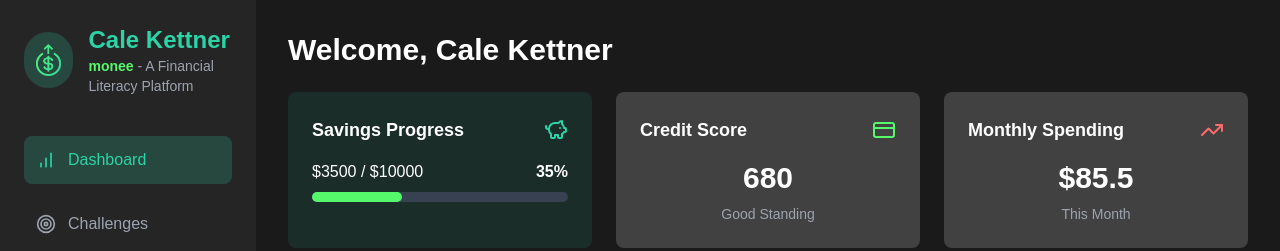
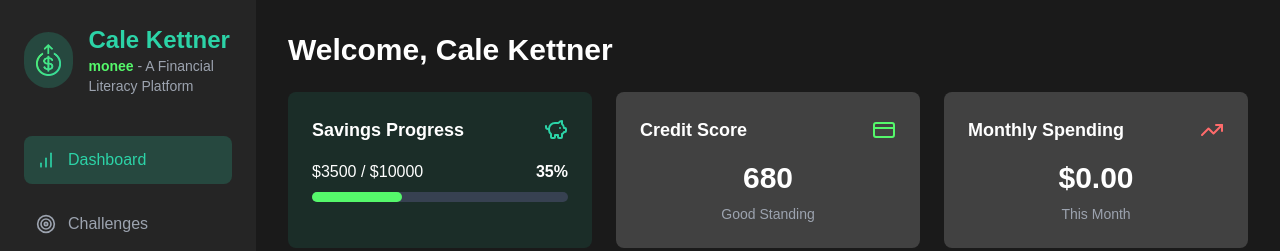
Before and after one commit to calekett/Monee, a Next.js app: page /dashboard in a window 1280 px wide. Shown: the top 251 px of the page. Built offline with nearby package versions, Linux system fonts and the light colour scheme.

Commit message:
final project

```diff
--- a/app/dashboard/page.tsx
+++ b/app/dashboard/page.tsx
@@ -129,14 +129,17 @@ const FinancialFitnessCoach: React.FC = () => {
     amountNeeded: 0
   });
 
-  // Calculate total points from all challenges
-//   const totalPoints = user.challenges.reduce(
-//     (sum, challenge) => sum + challenge.points,
-//     0
-//   );
+  // ADDED: State for handling the CSV file
+  const [csvFile, setCsvFile] = useState<File | null>(null);
 
   // Create state to handle the count-up animation
   const [pointsCount, setPointsCount] = useState(0);
+
+  // ADDED: Chatbot states
+  const [chatInput, setChatInput] = useState('');
+  const [chatMessages, setChatMessages] = useState<{ role: 'assistant' | 'user'; content: string }[]>([
+    { role: 'assistant', content: 'Hello, I am Moneebot. How can I assist you today?' },
+  ]);
 
   useEffect(() => {
     const timer = setTimeout(() => {
@@ -168,10 +171,25 @@ const FinancialFitnessCoach: React.FC = () => {
     return Math.round((user.currentSavings / user.savingsGoal) * 100);
   };
 
+  // UPDATED: Only sum expenses for the current month + year, then round
   const calculateMonthlySpending = (): number => {
-    return user.transactions
+    const now = new Date();
+    const currentMonth = now.getMonth();
+    const currentYear = now.getFullYear();
+
+    const spendingThisMonth = user.transactions
       .filter(t => t.type === 'expense')
+      .filter(t => {
+        const txDate = new Date(t.date);
+        return (
+          txDate.getMonth() === currentMonth &&
+          txDate.getFullYear() === currentYear
+        );
+      })
       .reduce((sum, transaction) => sum + transaction.amount, 0);
+
+    // Round to nearest decimal (here, 2 decimals)
+    return Math.round(spendingThisMonth * 100) / 100;
   };
 
   const renderProgressBar = (progress: number, color: string = 'bg-[#55f86b]') => {
@@ -194,8 +212,6 @@ const FinancialFitnessCoach: React.FC = () => {
     setUser({
       ...user,
       challenges: updatedList,
-      // Optionally, you could add the new challenge's points to totalPoints
-      // totalPoints: user.totalPoints + newChallenge.points
     });
     setNewChallenge({
       id: user.challenges.length + 2,
@@ -207,6 +223,90 @@ const FinancialFitnessCoach: React.FC = () => {
       amountNeeded: 0
     });
     setShowCreateForm(false);
+  };
+
+  // ADDED: Handle CSV file selection
+  const handleFileChange = (event: React.ChangeEvent<HTMLInputElement>) => {
+    if (event.target.files && event.target.files.length > 0) {
+      setCsvFile(event.target.files[0]);
+    }
+  };
+
+  // ADDED: Parse CSV lines
+  const parseCSV = (text: string) => {
+    const lines = text.split(/\r?\n/).filter(line => line.trim() !== '');
+    const newTransactions: Transaction[] = [];
+
+    // We'll create transaction IDs by continuing from the last existing ID
+    let nextId = user.transactions.length ? user.transactions[user.transactions.length - 1].id + 1 : 1;
+
+    for (let line of lines) {
+      // Remove surrounding quotes if present
+      line = line.trim();
+      if (line.startsWith('"') && line.endsWith('"')) {
+        line = line.substring(1, line.length - 1);
+      }
+
+      // Split by "," inside the string
+      const parts = line.split('","');
+      // According to the format:
+      // [date, amount, "*", "", description]
+      if (parts.length >= 5) {
+        const date = parts[0];
+        const amountString = parts[1];
+        const desc = parts[4];
+
+        const amount = parseFloat(amountString);
+        const type = amount < 0 ? 'expense' : 'income';
+
+        // Create a new transaction object
+        newTransactions.push({
+          id: nextId++,
+          date: date,
+          description: desc,
+          amount: Math.abs(amount),
+          type,
+          category: 'General'
+        });
+      }
+    }
+
+    // Append new transactions to existing ones
+    setUser(prevUser => ({
+      ...prevUser,
+      transactions: [...prevUser.transactions, ...newTransactions]
+    }));
+  };
+
+  // ADDED: Handle the CSV upload & reading
+  const handleUploadCSV = () => {
+    if (!csvFile) return;
+    const reader = new FileReader();
+    reader.onload = e => {
+      if (typeof e.target?.result === 'string') {
+        parseCSV(e.target.result);
+      }
+    };
+    reader.readAsText(csvFile);
+  };
+
+  // ADDED: Chatbot submission handler
+  const handleChatSubmit = (e: React.FormEvent) => {
+    e.preventDefault();
+    if (!chatInput.trim()) return;
+
+    // Add the user message
+    const newMessages = [...chatMessages, { role: 'user', content: chatInput }];
+    setChatMessages(newMessages);
+    setChatInput('');
+
+    // You can replace the code below with an actual AI/Backend call
+    // to generate a real assistant response. For now, this is a placeholder.
+    const automatedResponse = "I'm here to help with any financial advice you need!";
+    setChatMessages(prev => [
+      ...prev,
+      { role: 'assistant', content: automatedResponse }
+    ]);
   };
 
   return (
@@ -334,7 +434,7 @@ const FinancialFitnessCoach: React.FC = () => {
                     </div>
                     <div className="text-center">
                       <span className="text-3xl font-bold text-white">
-                        ${calculateMonthlySpending()}
+                        ${calculateMonthlySpending().toFixed(2)}
                       </span>
                       <p className="text-gray-400 text-sm mt-2">This Month</p>
                     </div>
@@ -457,6 +557,24 @@ const FinancialFitnessCoach: React.FC = () => {
               <motion.div variants={pageVariants}>
                 <motion.div variants={pageVariants}>
                   <h2 className="text-3xl font-bold text-white mb-6">Transactions</h2>
+
+                  {/* ADDED: CSV Upload Section */}
+                  <div className="mb-4">
+                    <input
+                      type="file"
+                      accept=".csv"
+                      onChange={handleFileChange}
+                      className="text-white mb-2"
+                    />
+                    <button
+                      onClick={handleUploadCSV}
+                      className="bg-[#2cd3a7] text-black px-4 py-2 rounded-lg hover:opacity-90"
+                    >
+                      Upload CSV
+                    </button>
+                  </div>
+                  {/* END CSV Upload Section */}
+
                   <div className="bg-[#414141] rounded-lg">
                     <table className="w-full text-white">
                       <thead className="border-b border-[#2cd3a7]/20">
@@ -502,9 +620,38 @@ const FinancialFitnessCoach: React.FC = () => {
                 >
                   Moneebot
                 </motion.h2>
-                <motion.p variants={pageVariants} className="text-white">
+                <motion.p variants={pageVariants} className="text-white mb-4">
                   Get personalized financial advice from moneebot.
                 </motion.p>
+
+                {/* ADDED: Chatbot UI */}
+                <div className="bg-[#414141] p-4 rounded-lg mb-6 space-y-4">
+                  <div className="overflow-y-auto max-h-72 mb-4 pr-2">
+                    {chatMessages.map((msg, index) => (
+                      <div key={index} className="mb-2">
+                        <strong className={msg.role === 'user' ? 'text-[#55f86b]' : 'text-[#2cd3a7]'}>
+                          {msg.role === 'user' ? user.name : 'Moneebot'}:
+                        </strong>{" "}
+                        <span className="text-white">{msg.content}</span>
+                      </div>
+                    ))}
+                  </div>
+                  <form onSubmit={handleChatSubmit} className="flex space-x-2">
+                    <input
+                      type="text"
+                      value={chatInput}
+                      onChange={(e) => setChatInput(e.target.value)}
+                      placeholder="Ask Moneebot something..."
+                      className="flex-grow p-2 rounded bg-gray-700 text-white focus:outline-none"
+                    />
+                    <button
+                      type="submit"
+                      className="bg-[#2cd3a7] text-black px-4 py-2 rounded-lg hover:opacity-90"
+                    >
+                      Send
+                    </button>
+                  </form>
+                </div>
               </motion.div>
             )}
 
@@ -560,6 +707,7 @@ const FinancialFitnessCoach: React.FC = () => {
                 </div>
               </motion.div>
             )}
+
             {activeTab === 'settings' && (
               <motion.div variants={pageVariants}>
                 <motion.h2
--- a/package.json
+++ b/package.json
@@ -12,12 +12,14 @@
     "framer-motion": "^12.0.5",
     "lucide-react": "^0.474.0",
     "next": "15.1.6",
+    "papaparse": "^5.5.1",
     "react": "^19.0.0",
     "react-dom": "^19.0.0"
   },
   "devDependencies": {
     "@eslint/eslintrc": "^3",
     "@types/node": "^20",
+    "@types/papaparse": "^5.3.15",
     "@types/react": "^19",
     "@types/react-dom": "^19",
     "eslint": "^9",
```
Also changed, not shown: 1 other file (tests, documents, lock files or other folders). Lines whose indentation alone changed are shown as unchanged.
